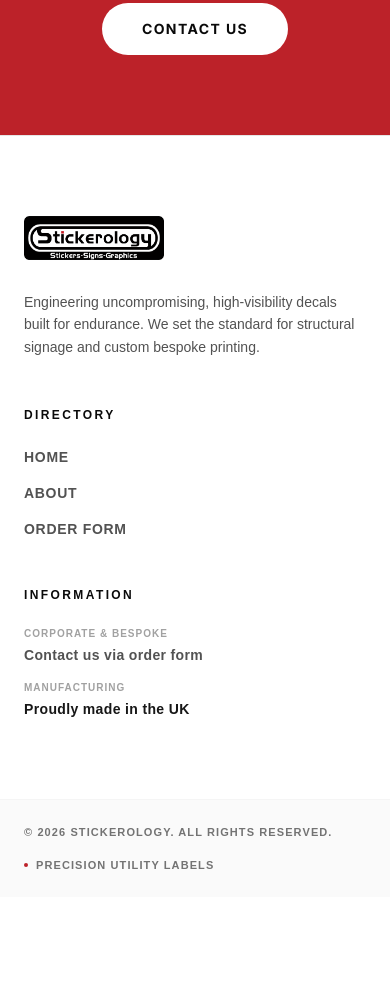
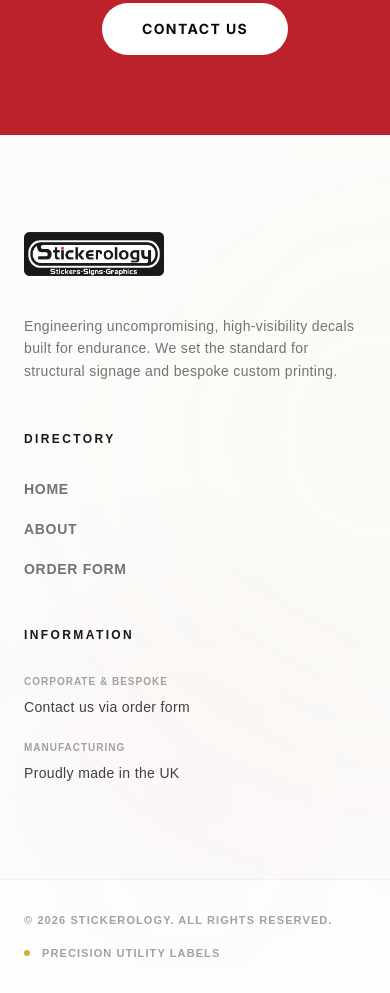
Before and after one commit to cleanwebsitesuk/stickerology, a Next.js app: page / in a window 390 px wide. Shown: the part 3700-4693 px from the top of the page. Before the commit the page ends 4597 px from the top, so only its background shows below. Built offline with nearby package versions, Linux system fonts and the light colour scheme.

Commit message:
Update site-footer.tsx

```diff
--- a/components/site-footer.tsx
+++ b/components/site-footer.tsx
@@ -3,8 +3,13 @@ import Link from "next/link";
 
 export default function SiteFooter() {
   return (
-    <footer className="mt-auto bg-white border-t border-neutral-200 relative overflow-hidden">
-      <div className="relative z-10 mx-auto grid max-w-7xl gap-12 px-6 py-20 md:grid-cols-[1.5fr_1fr_1fr] lg:px-8">
+    <footer className="mt-auto bg-[#FCFCFC] border-t border-black/[0.04] relative overflow-hidden">
+
+      {/* Ambient Lighting / Texture (This stops the white from hurting the eyes) */}
+      <div className="absolute top-0 left-1/4 w-[600px] h-[600px] bg-[#D4AF37]/[0.03] blur-[120px] pointer-events-none rounded-full mix-blend-multiply" />
+      <div className="absolute bottom-0 right-0 w-[400px] h-[400px] bg-[#BC2229]/[0.02] blur-[100px] pointer-events-none rounded-full mix-blend-multiply" />
+
+      <div className="relative z-10 mx-auto grid max-w-7xl gap-12 px-6 py-24 md:grid-cols-[1.5fr_1fr_1fr] lg:px-8">
 
         {/* Brand Column */}
         <div className="max-w-md">
@@ -14,32 +19,32 @@ export default function SiteFooter() {
               alt="Stickerology"
               width={180}
               height={56}
-              className="h-auto w-[140px] md:w-[160px] object-contain transition-transform duration-500 group-hover:scale-105"
+              className="h-auto w-[140px] md:w-[160px] object-contain opacity-90 transition-transform duration-500 group-hover:scale-105"
             />
           </Link>
-          <p className="mt-6 text-sm leading-relaxed text-neutral-600 font-light">
-            Engineering uncompromising, high-visibility decals built for endurance. We set the standard for structural signage and custom bespoke printing.
+          <p className="mt-8 text-sm leading-relaxed text-neutral-500 font-light tracking-wide">
+            Engineering uncompromising, high-visibility decals built for endurance. We set the standard for structural signage and bespoke custom printing.
           </p>
         </div>
 
         {/* Navigation Column */}
         <div>
-          <h4 className="text-xs font-bold uppercase tracking-[0.2em] text-neutral-950">
+          <h4 className="text-xs font-bold uppercase tracking-[0.2em] text-neutral-900">
             Directory
           </h4>
-          <ul className="mt-6 space-y-4 text-sm font-bold uppercase tracking-wider text-neutral-600">
+          <ul className="mt-8 space-y-5 text-sm font-bold uppercase tracking-wider text-neutral-500">
             <li>
-              <Link href="/" className="transition-colors hover:text-[#BC2229]">
+              <Link href="/" className="transition-colors hover:text-[#D4AF37]">
                 Home
               </Link>
             </li>
             <li>
-              <Link href="/about" className="transition-colors hover:text-[#BC2229]">
+              <Link href="/about" className="transition-colors hover:text-[#D4AF37]">
                 About
               </Link>
             </li>
             <li>
-              <Link href="/contact" className="transition-colors hover:text-[#BC2229]">
+              <Link href="/contact" className="transition-colors hover:text-[#D4AF37]">
                 Order Form
               </Link>
             </li>
@@ -48,30 +53,30 @@ export default function SiteFooter() {
 
         {/* Enquiries / Info Column */}
         <div>
-          <h4 className="text-xs font-bold uppercase tracking-[0.2em] text-neutral-950">
+          <h4 className="text-xs font-bold uppercase tracking-[0.2em] text-neutral-900">
             Information
           </h4>
-          <ul className="mt-6 space-y-4 text-sm font-light tracking-wide text-neutral-600">
+          <ul className="mt-8 space-y-6 text-sm font-light tracking-wide text-neutral-500">
             <li>
-              <span className="block text-[10px] font-bold uppercase tracking-widest text-neutral-400 mb-1">Corporate & Bespoke</span>
-              <Link href="/contact" className="transition-colors font-semibold hover:text-[#BC2229]">
+              <span className="block text-[10px] font-bold uppercase tracking-widest text-neutral-400 mb-2">Corporate & Bespoke</span>
+              <Link href="/contact" className="transition-colors font-medium text-neutral-700 hover:text-[#D4AF37]">
                 Contact us via order form
               </Link>
             </li>
             <li>
-              <span className="block text-[10px] font-bold uppercase tracking-widest text-neutral-400 mb-1">Manufacturing</span>
-              <span className="font-semibold text-neutral-900">Proudly made in the UK</span>
+              <span className="block text-[10px] font-bold uppercase tracking-widest text-neutral-400 mb-2">Manufacturing</span>
+              <span className="font-medium text-neutral-700">Proudly made in the UK</span>
             </li>
           </ul>
         </div>
       </div>
 
       {/* Bottom Bar */}
-      <div className="border-t border-neutral-100 bg-neutral-50">
-        <div className="mx-auto flex max-w-7xl flex-col gap-4 px-6 py-6 text-[11px] font-bold uppercase tracking-widest text-neutral-500 md:flex-row md:items-center md:justify-between lg:px-8">
+      <div className="relative z-10 border-t border-black/[0.04] bg-white/50 backdrop-blur-md">
+        <div className="mx-auto flex max-w-7xl flex-col gap-4 px-6 py-8 text-[11px] font-bold uppercase tracking-widest text-neutral-400 md:flex-row md:items-center md:justify-between lg:px-8">
           <p>© {new Date().getFullYear()} Stickerology. All rights reserved.</p>
-          <p className="flex items-center gap-2">
-            <span className="h-1 w-1 rounded-full bg-[#BC2229]"></span>
+          <p className="flex items-center gap-3">
+            <span className="h-1.5 w-1.5 rounded-full bg-[#D4AF37]"></span>
             Precision Utility Labels
           </p>
         </div>
```
